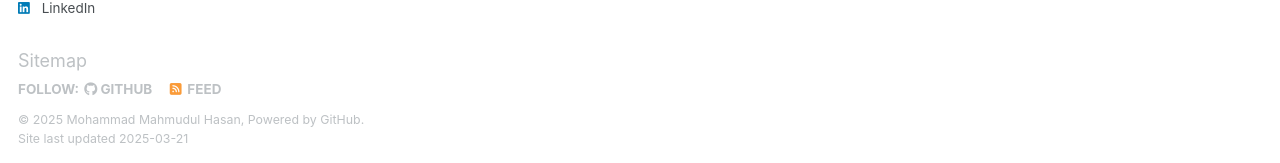
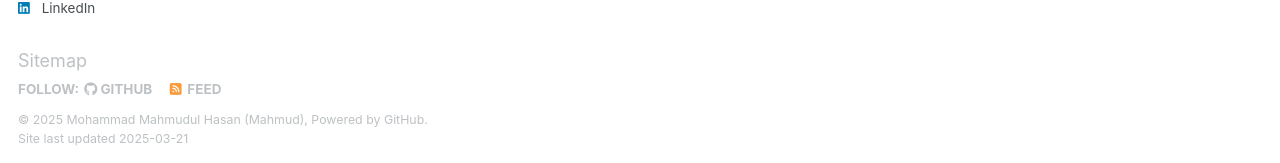
Before and after one commit to dearmahmud/dearmahmud.github.io, a Jekyll site: the page built from _pages/about.md, in a window 1280 px wide and 900 px high, scrolled down 1176 px. Shown: the part 734-897 px from the top of the window. Built offline with Jekyll 4.4.1, drawn with Linux system fonts in a browser that asks for light colours; some web fonts are replaced.

Commit message:
Added nickname

```diff
--- a/_config.yml
+++ b/_config.yml
@@ -11,7 +11,7 @@ locale                   : "en-US"
 site_theme               : "default"
 title                    : "Mohammad Mahmudul Hasan, PhD"
 title_separator          : "-"
-name                     : &name "Mohammad Mahmudul Hasan"
+name                     : &name "Mohammad Mahmudul Hasan (Mahmud)"
 description              : &description "personal description"
 URL                      : "https://dearmahmud.github.io" # the base hostname & protocol for your site e.g. "https://[your GitHub username].github.io"
 baseurl                  : "" # the subpath of your site, e.g. "/blog"
```
